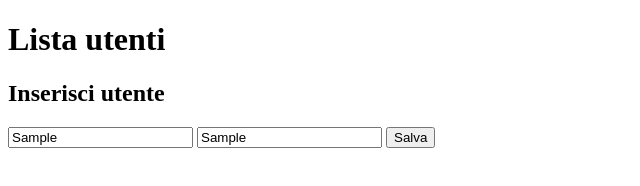
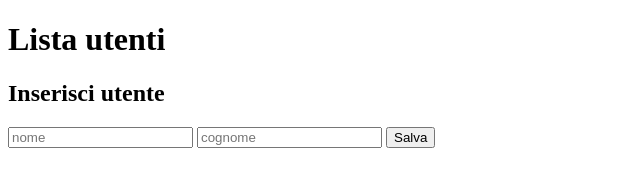
Before and after one commit to dfollimiur/Client-RESTfull-WebService-simple, a plain HTML site: page index.html in a window 1280 px wide. Both pictures are taken after typing "Sample", "Sample" into the empty fields and a click on the button "Salva". Shown: the full height of the page, 0-640 px from the left. Drawn offline with Linux system fonts and the light colour scheme; no server answers.

Commit message:
Force refresh list

```diff
--- a/index.html
+++ b/index.html
@@ -122,11 +122,17 @@
                 .then(response => response.json())
                 .then(data => {
                     console.log('Dati restituiti da POST' + data);
-                    getList();
-                    console.log('Fine metodo getlist');
                 })
                 .catch(error => {
                     //handle error
+                    console.log('Errore rilavato:' + error);
+                })
+                .finally(() => {
+                    // run this code no matter what the previous outcomes
+                    console.log('Eseguo comunque la pulizia dei campi imput e il refresh della lista')
+                    document.getElementById("firstname").value = '';
+                    document.getElementById("lastname").value = '';
+                    getList();
                 });
             /**/
 
```
